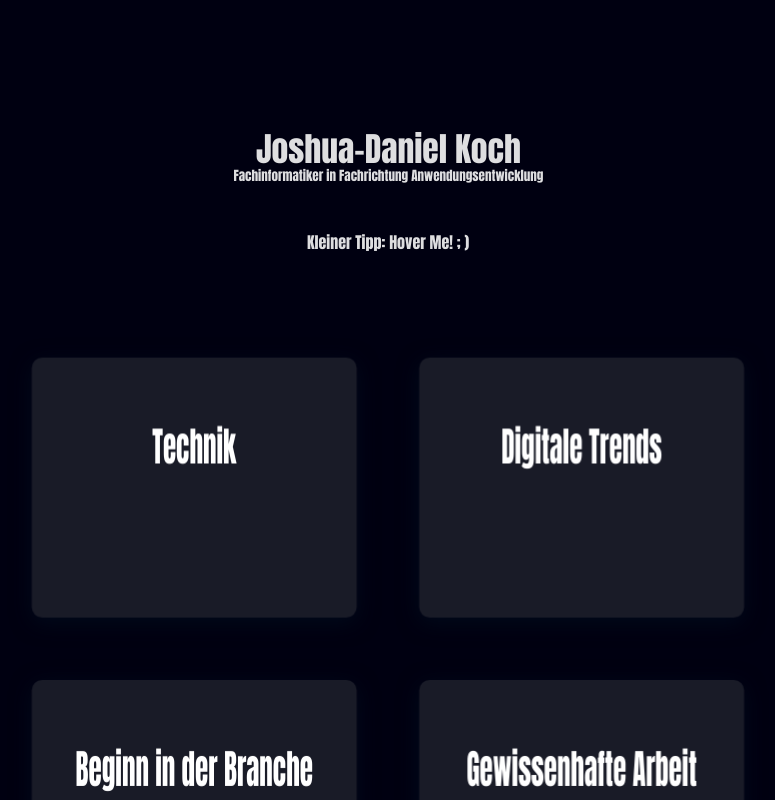
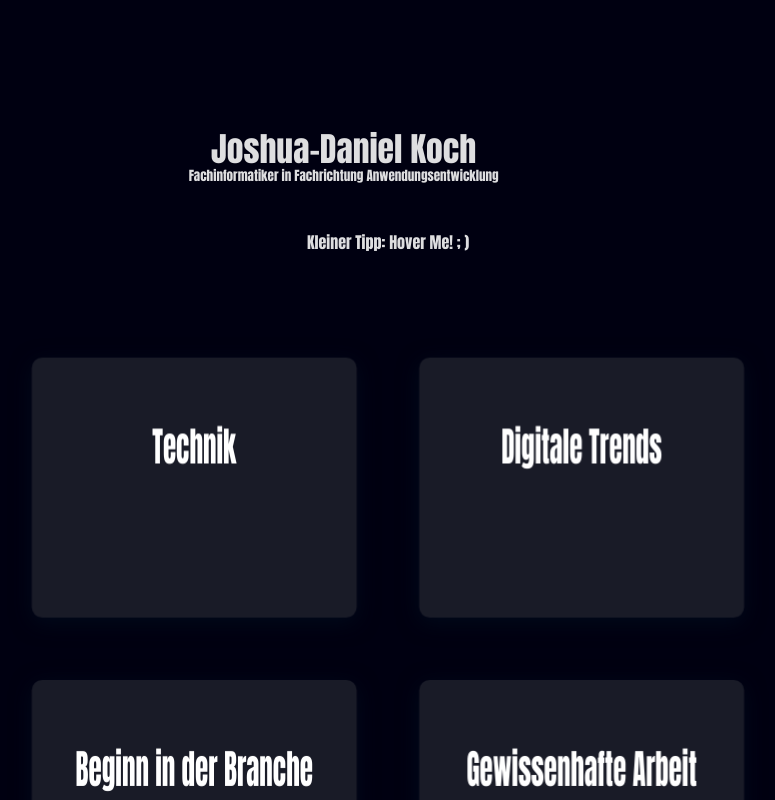
Before and after one commit to Jayk-developes/Portfolio, a Vue app: page / in a window 1280 px wide. Shown: the part 1260-2060 px from the top of the page, without its empty margins (276-1051 px from the left). Built offline with nearby package versions, Linux system fonts and the light colour scheme.

Commit message:
Add Style

```diff
--- a/src/components/Content.vue
+++ b/src/components/Content.vue
@@ -130,7 +130,7 @@ document.addEventListener("DOMContentLoaded", () => {
   <input type="button" value="Disable Custom Cursor" id="disableCursor">
   <div class="center">
     <div style="margin-bottom:85rem; display: none" id="top_joshua_separator"></div>
-    <div class="center" id="joshua">
+    <div class="center" id="joshua" style="padding-right: 8rem">
       <h1 class="xxl_text" style="margin: 0 0 -2rem 0;">Joshua-Daniel Koch</h1>
       <h3> Fachinformatiker in Fachrichtung Anwendungsentwicklung</h3>
     </div>
@@ -200,7 +200,7 @@ Beispielsweise, konnte ich an zahlreichen Projekten mitwirken und habe auch eini
     <!--      überzeugen.</p>-->
 
     <div style="margin-bottom:85rem; display: none" id="joshua_cv_separator"></div>
-    <div class="center" id="cv_header">
+    <div class="center" id="cv_header" style="padding-right: 3rem">
       <h1 class="xl_text" style="z-index: 2;" >Lebenslauf</h1>
     </div>
 
--- a/src/css/main.scss
+++ b/src/css/main.scss
@@ -529,13 +529,13 @@ span {
   transform: scaleX(150%);
 
   p {
-    margin: -3rem;
+    margin: -2.5rem;
     font-size: 8rem;
     letter-spacing: .125rem;
   }
 
   input {
-    margin-top: 3.25rem;
+    margin-top: 3rem;
     background-color: rgba(255, 255, 255, 0.15);
     color: $primary_text;
     border-radius: .5rem;
```
